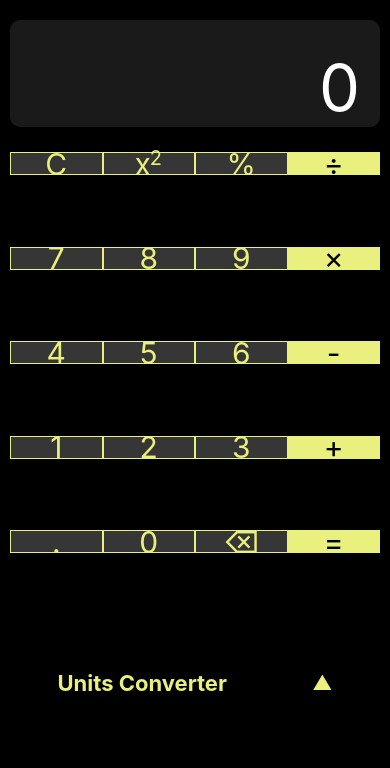
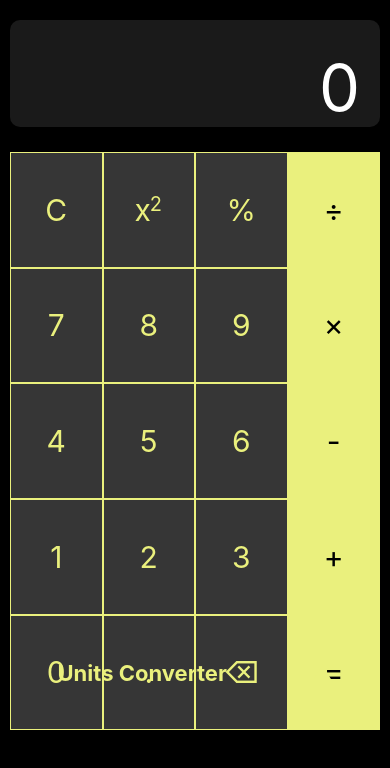
Before and after one commit to SmilingDogs/unitCalculator, a React Native app: screen / in a window 390 px wide. Shown: the top 768 px of the page. Built offline with nearby package versions, Linux system fonts and the light colour scheme.

Commit message:
refactored CalcButtons render in calc

```diff
--- a/src/screens/CalculatorScreen.tsx
+++ b/src/screens/CalculatorScreen.tsx
@@ -2,7 +2,7 @@ import React, { useState } from 'react';
 import { StyleSheet, View, TouchableOpacity, Text } from 'react-native';
 import CalcButton from '../components/CalcButton';
 import CalcDisplay from '../components/CalcDisplay';
-import { COLORS } from '../utils/constants';
+import { COLORS, CALCULATOR_BUTTONS } from '../utils/constants';
 
 interface CalculatorScreenProps {
   onSwitchToConverter: () => void;
@@ -197,44 +197,40 @@ const CalculatorScreen: React.FC<CalculatorScreenProps> = ({ onSwitchToConverter
     setCalculationComplete(true);
   };
 
+  const handleButtonPress = (button: string) => {
+    if (button === 'C') {
+      return clearAll();
+    } else if (button === 'x²') {
+      return handleSquare();
+    } else if (button === '%') {
+      return handlePercent();
+    } else if (button.match(/[+\-×÷]/)) {
+      return handleOperator(button as OperationType);
+    } else if (button.match(/[0-9]/)) {
+      return inputDigit(button);
+    } else if (button === '=') {
+      return handleEquals();
+    } else if (button === '.') {
+      return inputDecimal();
+    } else if (button === '⌫') {
+      return handleBackspace();
+    }
+  };
+
   return (
     <View style={styles.container}>
       <CalcDisplay value={displayValue} expression={expression} />
 
       <View style={styles.buttonContainer}>
         <View style={styles.row}>
-          <CalcButton text="C" onPress={clearAll} />
-          <CalcButton text="x²" onPress={handleSquare} />
-          <CalcButton text="%" onPress={handlePercent} />
-          <CalcButton text="÷" onPress={() => handleOperator('÷')} isOperation />
-        </View>
-
-        <View style={styles.row}>
-          <CalcButton text="7" onPress={() => inputDigit('7')} />
-          <CalcButton text="8" onPress={() => inputDigit('8')} />
-          <CalcButton text="9" onPress={() => inputDigit('9')} />
-          <CalcButton text="×" onPress={() => handleOperator('×')} isOperation />
-        </View>
-
-        <View style={styles.row}>
-          <CalcButton text="4" onPress={() => inputDigit('4')} />
-          <CalcButton text="5" onPress={() => inputDigit('5')} />
-          <CalcButton text="6" onPress={() => inputDigit('6')} />
-          <CalcButton text="-" onPress={() => handleOperator('-')} isOperation />
-        </View>
-
-        <View style={styles.row}>
-          <CalcButton text="1" onPress={() => inputDigit('1')} />
-          <CalcButton text="2" onPress={() => inputDigit('2')} />
-          <CalcButton text="3" onPress={() => inputDigit('3')} />
-          <CalcButton text="+" onPress={() => handleOperator('+')} isOperation />
-        </View>
-
-        <View style={styles.row}>
-          <CalcButton text="." onPress={inputDecimal} />
-          <CalcButton text="0" onPress={() => inputDigit('0')} />
-          <CalcButton text="⌫" onPress={handleBackspace} />
-          <CalcButton text="=" onPress={handleEquals} isOperation />
+          {CALCULATOR_BUTTONS.map((button, index) => (
+            <CalcButton
+              key={index}
+              text={button}
+              onPress={() => handleButtonPress(button)}
+              isOperation={!!button.match(/[+\-×÷=]/)}
+            />
+          ))}
         </View>
 
         <TouchableOpacity style={styles.converterButton} onPress={onSwitchToConverter}>
@@ -260,7 +256,7 @@ const styles = StyleSheet.create({
   row: {
     flexDirection: 'row',
     justifyContent: 'space-between',
-    marginBottom: 2,
+    flexWrap: 'wrap',
   },
   converterButton: {
     width: '100%',
--- a/src/utils/constants.ts
+++ b/src/utils/constants.ts
@@ -11,3 +11,5 @@ export const UNIT_CATEGORIES = ['area', 'length', 'temperature', 'volume', 'mass
 export type UnitCategory = (typeof UNIT_CATEGORIES)[number];
 //prettier-ignore
 export const CONVERTER_BUTTONS = ['7', '8', '9', '⌫', '4', '5', '6', 'C', '1', '2', '3', '↑', '+/-', '0', '.', '↓'];
+//prettier-ignore
+export const CALCULATOR_BUTTONS = ['C', 'x²', '%', '÷', '7', '8', '9', '×', '4', '5', '6', '-', '1', '2', '3', '+', '0', '.', '⌫', '='];
```
